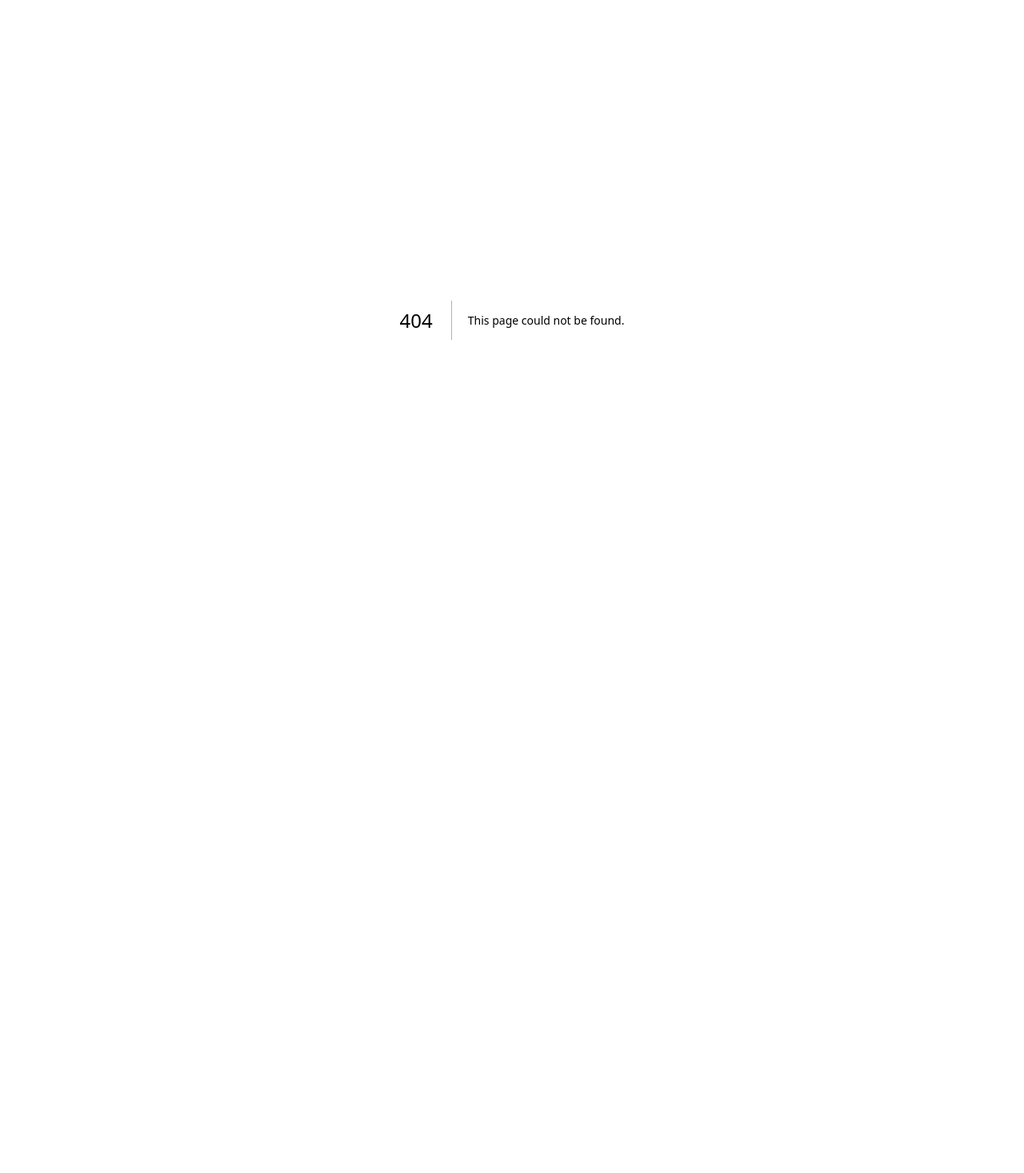
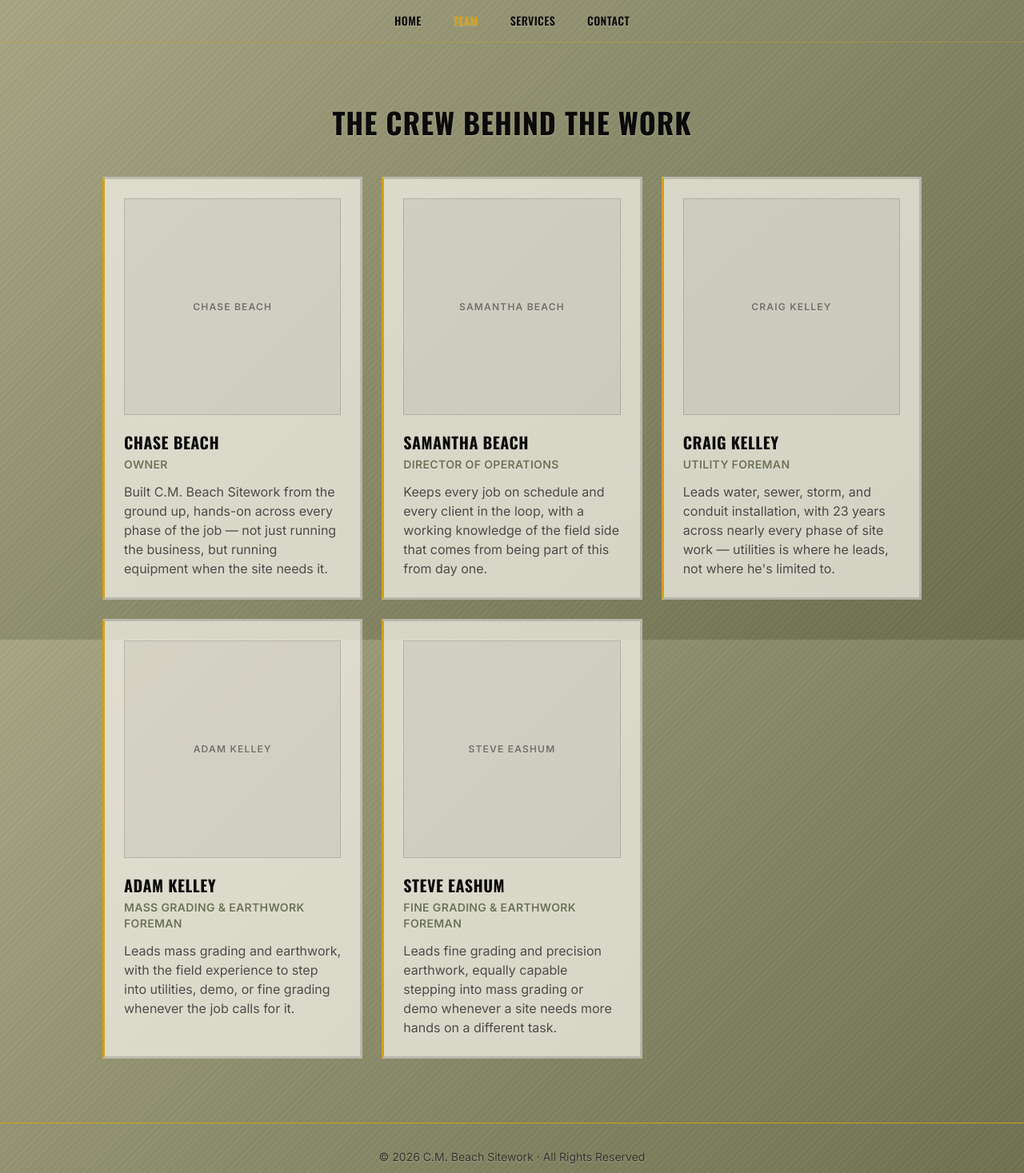
Before and after one commit to crkdev1989/cmbeachsite, a Next.js app: page /team in a window 1280 px wide. Before the commit this address had no page. Shown: the top 1467 px of the page at 80% size. Before the commit the page ends 800 px from the top, so only its background shows below. Built offline with nearby package versions, Linux system fonts and the light colour scheme.

Commit message:
added team page

```diff
--- a/app/layout.tsx
+++ b/app/layout.tsx
@@ -1,5 +1,7 @@
 import type { Metadata } from "next";
 import { Oswald, Inter } from "next/font/google";
+import Nav from "@/components/Nav";
+import Footer from "@/components/Footer";
 import "./globals.css";
 
 const oswald = Oswald({
@@ -28,7 +30,11 @@
       lang="en"
       className={`${oswald.variable} ${inter.variable} h-full antialiased`}
     >
-      <body className="min-h-full flex flex-col font-sans">{children}</body>
+      <body className="min-h-full flex flex-col font-sans">
+        <Nav />
+        {children}
+        <Footer />
+      </body>
     </html>
   );
 }
--- a/app/page.tsx
+++ b/app/page.tsx
@@ -6,7 +6,7 @@
   "Serving Delaware and Maryland's Eastern Shore",
 ];
 
-const photos = ["/photo-1.jpg", "/photo-2.jpg", "/photo-3.jpg"];
+const photos = ["/photo-1.jpg", "/photo-2.jpeg", "/photo-3.jpeg"];
 
 const services = [
   {
@@ -133,22 +133,6 @@
           Call 302-228-8789
         </a>
       </section>
-
-      {/* Footer */}
-      <footer className="border-t border-gold px-6 py-8 text-center text-sm text-foreground/70">
-        <p>&copy; 2026 C.M. Beach Sitework &middot; All Rights Reserved</p>
-        <p className="mt-2">
-          Built by{" "}
-          <a
-            href="https://crkdev.com"
-            target="_blank"
-            rel="noopener noreferrer"
-            className="font-semibold text-gold underline decoration-gold underline-offset-2 hover:opacity-80"
-          >
-            CRK Dev
-          </a>
-        </p>
-      </footer>
     </main>
   );
 }
--- /dev/null
+++ b/app/team/page.tsx
@@ -0,0 +1,67 @@
+import type { Metadata } from "next";
+
+export const metadata: Metadata = {
+  title: "Our Team | C.M. Beach Sitework",
+  description:
+    "Meet the crew behind C.M. Beach Sitework — sitework, utilities, and excavation across Delaware and Maryland's Eastern Shore.",
+};
+
+const team = [
+  {
+    name: "Chase Beach",
+    title: "Owner",
+    bio: "Built C.M. Beach Sitework from the ground up, hands-on across every phase of the job — not just running the business, but running equipment when the site needs it.",
+  },
+  {
+    name: "Samantha Beach",
+    title: "Director of Operations",
+    bio: "Keeps every job on schedule and every client in the loop, with a working knowledge of the field side that comes from being part of this from day one.",
+  },
+  {
+    name: "Craig Kelley",
+    title: "Utility Foreman",
+    bio: "Leads water, sewer, storm, and conduit installation, with 23 years across nearly every phase of site work — utilities is where he leads, not where he's limited to.",
+  },
+  {
+    name: "Adam Kelley",
+    title: "Mass Grading & Earthwork Foreman",
+    bio: "Leads mass grading and earthwork, with the field experience to step into utilities, demo, or fine grading whenever the job calls for it.",
+  },
+  {
+    name: "Steve Eashum",
+    title: "Fine Grading & Earthwork Foreman",
+    bio: "Leads fine grading and precision earthwork, equally capable stepping into mass grading or demo whenever a site needs more hands on a different task.",
+  },
+];
+
+export default function Team() {
+  return (
+    <main className="flex flex-1 flex-col px-6 py-16 sm:py-20">
+      <div className="mx-auto w-full max-w-5xl">
+        <h1 className="text-center font-heading text-3xl font-bold uppercase tracking-wide sm:text-4xl">
+          The Crew Behind the Work
+        </h1>
+
+        <div className="mt-12 grid grid-cols-1 gap-6 sm:grid-cols-2 lg:grid-cols-3">
+          {team.map((member) => (
+            <div
+              key={member.name}
+              className="border-[3px] border-foreground/15 border-l-[3px] border-l-gold bg-[#F5F2E8]/75 p-6 transition-colors hover:border-foreground/30 hover:border-l-gold"
+            >
+              <div className="flex aspect-square items-center justify-center border border-foreground/15 bg-foreground/5 text-xs font-semibold uppercase tracking-widest text-foreground/50">
+                {member.name}
+              </div>
+              <h2 className="mt-5 font-heading text-xl font-bold uppercase tracking-wide">
+                {member.name}
+              </h2>
+              <p className="mt-1 text-sm font-semibold uppercase tracking-wide text-sage">
+                {member.title}
+              </p>
+              <p className="mt-3 text-foreground/70">{member.bio}</p>
+            </div>
+          ))}
+        </div>
+      </div>
+    </main>
+  );
+}
--- /dev/null
+++ b/components/Footer.tsx
@@ -0,0 +1,18 @@
+export default function Footer() {
+  return (
+    <footer className="border-t border-gold px-6 py-8 text-center text-sm text-foreground/70">
+      <p>&copy; 2026 C.M. Beach Sitework &middot; All Rights Reserved</p>
+      <p className="mt-2">
+        Built by{" "}
+        <a
+          href="https://crkdev.com"
+          target="_blank"
+          rel="noopener noreferrer"
+          className="font-semibold text-gold underline decoration-gold underline-offset-2 hover:opacity-80"
+        >
+          CRK Dev
+        </a>
+      </p>
+    </footer>
+  );
+}
--- /dev/null
+++ b/components/Nav.tsx
@@ -0,0 +1,36 @@
+"use client";
+
+import Link from "next/link";
+import { usePathname } from "next/navigation";
+
+const links = [
+  { href: "/", label: "Home" },
+  { href: "/team", label: "Team" },
+  { href: "/services", label: "Services" },
+  { href: "/contact", label: "Contact" },
+];
+
+export default function Nav() {
+  const pathname = usePathname();
+
+  return (
+    <header className="border-b border-gold/40 px-6 py-4">
+      <nav className="flex flex-wrap justify-center gap-6 sm:gap-10">
+        {links.map((link) => {
+          const active = pathname === link.href;
+          return (
+            <Link
+              key={link.href}
+              href={link.href}
+              className={`font-heading text-sm font-semibold uppercase tracking-wide transition-colors hover:text-gold ${
+                active ? "text-gold" : "text-foreground"
+              }`}
+            >
+              {link.label}
+            </Link>
+          );
+        })}
+      </nav>
+    </header>
+  );
+}
```
